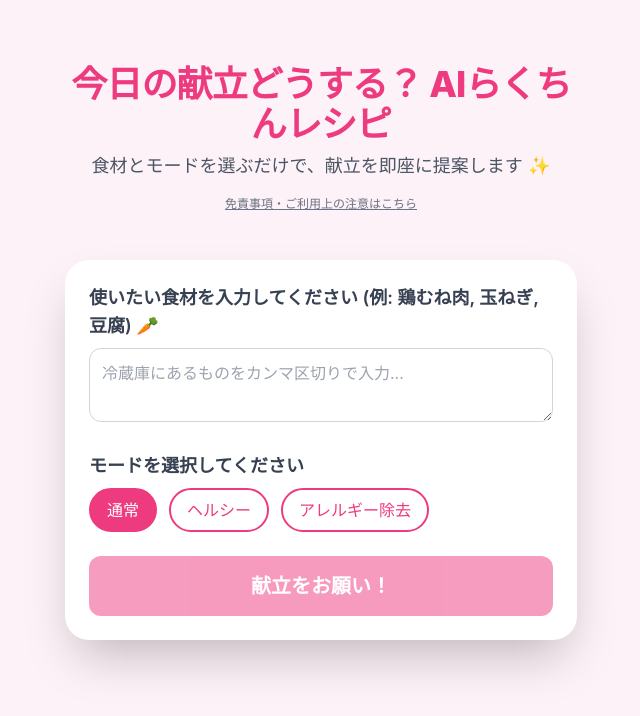
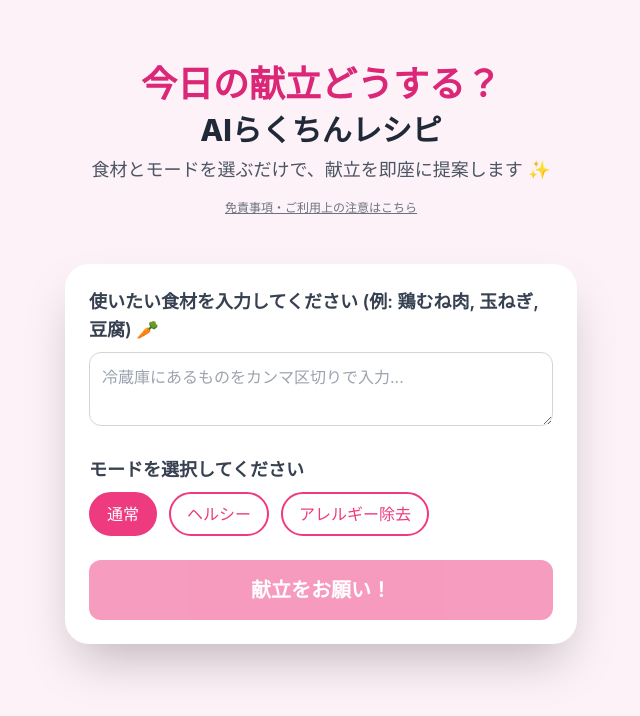
Before and after one commit to Mitsu-8/AiMenuChef, a plain HTML site: page index.html in a window 1280 px wide. Shown: the whole page, without its empty margins (319-959 px from the left). Drawn offline with nearby package versions, Linux system fonts and the light colour scheme.

Commit message:
Update index.html

```diff
--- a/index.html
+++ b/index.html
@@ -110,9 +110,8 @@
     <div class="max-w-xl mx-auto p-4 sm:p-6 lg:p-8">
         <!-- Header -->
         <header class="text-center pt-8 pb-6">
-            <h1 class="text-4xl font-extrabold text-primary mb-2 tracking-tight">
-                今日の献立どうする？ AIらくちんレシピ
-            </h1>
+            <h1 class="text-4xl font-extrabold text-pink-600 mb-2">今日の献立どうする？</h1>
+            <h2 class="text-3xl font-extrabold text-gray-800 mb-2">AIらくちんレシピ</h2>
             <p class="text-gray-600 text-lg mb-4">食材とモードを選ぶだけで、献立を即座に提案します ✨</p>
 
             <!-- 修正箇所: 免責事項のリンクを設置 -->
```
